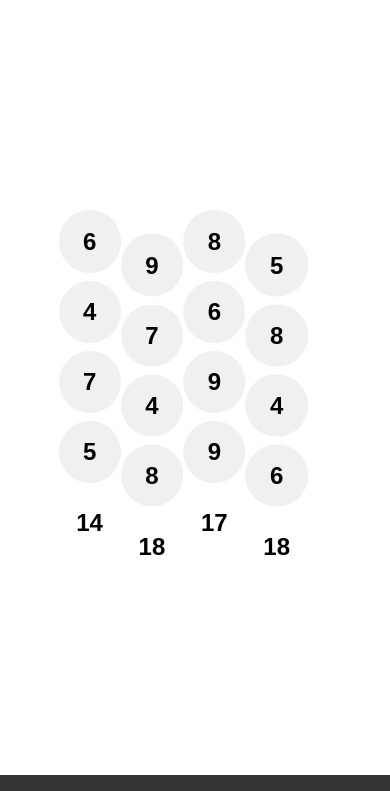
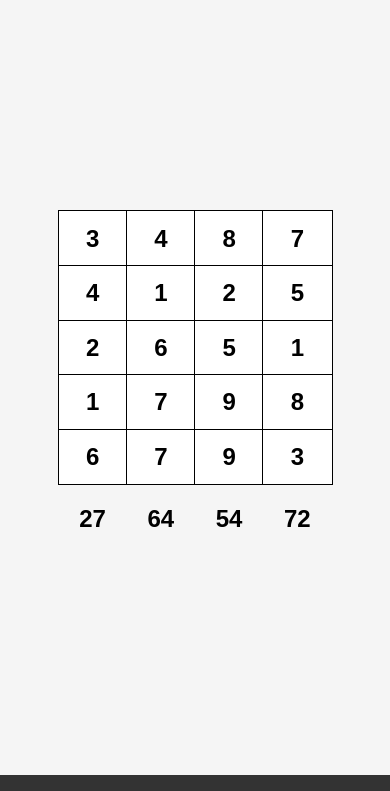
Before and after one commit to victormelomango/squar3, a plain HTML site: page index.html in a window 390 px wide. Shown: the part 53-844 px from the top of the page. Drawn offline with Linux system fonts and the light colour scheme.

Commit message:
v1.7 - Grid 4x5 con distribución equilibrada y objetivos ampliados
✨ Nuevas características:
- Grid ampliado de 4x4 a 4x5 (20 botones)
- Objetivos con rango ampliado: 18-81 (antes 13-19)
- Distribución equilibrada de números en el grid (mínima repetición)

🎮 Mejoras de jugabilidad:
- Cada número del 1-9 aparece exactamente 2 veces
- Algoritmo Fisher-Yates para mezcla aleatoria
- Eliminada validación de suma de objetivos (más desafiante)

📐 Ajustes visuales:
- Altura del grid ajustada: calc(size * 1.25) para 5 filas
- Mantiene proporciones correctas en responsive

```diff
--- a/index.html
+++ b/index.html
@@ -16,9 +16,11 @@
 
         <main id="game-area">
             <div id="game-wrapper">
-                <div id="columns-container">
-                    <!-- Las columnas se generarán con JavaScript -->
-                    <!-- Cada columna tendrá 4 botones + 1 objetivo -->
+                <div id="button-grid">
+                    <!-- Los botones se generarán con JavaScript -->
+                </div>
+                <div id="column-numbers">
+                    <!-- Los números de columna se generarán con JavaScript -->
                 </div>
             </div>
         </main>
--- a/script.js
+++ b/script.js
@@ -3,13 +3,14 @@
 // ============================================================================
 
 const CONFIG = {
-    GRID_SIZE: 16,
+    GRID_SIZE: 20,
     GRID_COLUMNS: 4,
+    GRID_ROWS: 5,
     TARGET_COUNT: 4,
     GRID_NUMBER_MIN: 1,
     GRID_NUMBER_MAX: 9,
-    TARGET_NUMBER_MIN: 13,
-    TARGET_NUMBER_MAX: 19,
+    TARGET_NUMBER_MIN: 18,
+    TARGET_NUMBER_MAX: 81,
     COLORS: ['#4ecd5dff', '#45b7d1', '#f9ca24', '#ff6b6b'] // Verde, Azul, Amarillo, Rojo
 };
 
@@ -229,31 +230,8 @@ const toggleTargetNumber = (element, columnIndex) => {
 };
 
 /**
- * Crea una columna completa con 4 botones y 1 objetivo
+ * Crea un botón del grid
  */
-const createColumn = (columnIndex, numbers, targetNumber) => {
-    const column = document.createElement('div');
-    column.className = 'game-column';
-    column.dataset.column = columnIndex;
-
-    // Crear contenedor de botones
-    const buttonsContainer = document.createElement('div');
-    buttonsContainer.className = 'column-buttons';
-
-    // Añadir 4 botones a la columna
-    numbers.forEach((number, rowIndex) => {
-        const buttonIndex = rowIndex * CONFIG.GRID_COLUMNS + columnIndex;
-        buttonsContainer.appendChild(createGridButton(buttonIndex, number));
-    });
-
-    // Crear objetivo
-    const target = createTargetNumber(columnIndex, targetNumber);
-
-    column.appendChild(buttonsContainer);
-    column.appendChild(target);
-
-    return column;
-};
 const createGridButton = (index, number) => {
     const button = document.createElement('div');
     button.className = 'square-button';
@@ -280,57 +258,82 @@ const createTargetNumber = (columnIndex, number) => {
 };
 
 /**
- * Genera los números para el grid
+ * Genera los números para el grid con mínima repetición
  */
 const generateGridNumbers = (providedNumbers) => {
+    if (providedNumbers) return providedNumbers;
+
     const availableNumbers = Array.from(
         { length: CONFIG.GRID_NUMBER_MAX - CONFIG.GRID_NUMBER_MIN + 1 },
         (_, i) => i + CONFIG.GRID_NUMBER_MIN
     );
 
-    return Array.from({ length: CONFIG.GRID_SIZE }, (_, i) =>
-        providedNumbers?.[i] ?? getRandomFromArray(availableNumbers)
-    );
+    const result = [];
+
+    // Calcular cuántas veces debe aparecer cada número
+    const numbersPerValue = Math.floor(CONFIG.GRID_SIZE / availableNumbers.length);
+    const remainder = CONFIG.GRID_SIZE % availableNumbers.length;
+
+    // Crear pool de números con mínima repetición
+    const pool = [];
+    availableNumbers.forEach(num => {
+        for (let i = 0; i < numbersPerValue; i++) {
+            pool.push(num);
+        }
+    });
+
+    // Añadir números extra aleatoriamente para completar el grid
+    for (let i = 0; i < remainder; i++) {
+        pool.push(getRandomFromArray(availableNumbers));
+    }
+
+    // Mezclar el pool (algoritmo Fisher-Yates)
+    for (let i = pool.length - 1; i > 0; i--) {
+        const j = Math.floor(Math.random() * (i + 1));
+        [pool[i], pool[j]] = [pool[j], pool[i]];
+    }
+
+    return pool;
 };
 
 /**
- * Genera los números objetivo con validación de suma
+ * Genera los números objetivo
  */
 const generateTargetNumbers = (providedNumbers) => {
     if (providedNumbers) return providedNumbers;
 
-    const gridSum = gameState.numbers.reduce((sum, num) => sum + num, 0);
     const targets = [];
-    let targetSum = 0;
 
     for (let i = 0; i < CONFIG.TARGET_COUNT; i++) {
-        const maxAllowed = gridSum - targetSum - (CONFIG.TARGET_COUNT - i - 1) * CONFIG.TARGET_NUMBER_MIN;
-        const max = Math.min(CONFIG.TARGET_NUMBER_MAX, maxAllowed);
-        const num = getRandomInRange(CONFIG.TARGET_NUMBER_MIN, max);
+        const num = getRandomInRange(CONFIG.TARGET_NUMBER_MIN, CONFIG.TARGET_NUMBER_MAX);
         targets.push(num);
-        targetSum += num;
     }
 
     return targets;
 };
 
 /**
- * Inicializa el juego con estructura por columnas
+ * Inicializa el grid de botones
  */
-const initializeGame = (gridNumbers, targetNumbers) => {
-    const container = document.getElementById('columns-container');
+const initializeGrid = (container, numbers) => {
     const fragment = document.createDocumentFragment();
 
-    for (let col = 0; col < CONFIG.GRID_COLUMNS; col++) {
-        // Obtener los 4 números de esta columna
-        const columnNumbers = [];
-        for (let row = 0; row < CONFIG.GRID_COLUMNS; row++) {
-            const index = row * CONFIG.GRID_COLUMNS + col;
-            columnNumbers.push(gridNumbers[index]);
-        }
+    numbers.forEach((number, index) => {
+        fragment.appendChild(createGridButton(index, number));
+    });
 
-        fragment.appendChild(createColumn(col, columnNumbers, targetNumbers[col]));
-    }
+    container.appendChild(fragment);
+};
+
+/**
+ * Inicializa los números objetivo
+ */
+const initializeTargets = (container, numbers) => {
+    const fragment = document.createDocumentFragment();
+
+    numbers.forEach((number, columnIndex) => {
+        fragment.appendChild(createTargetNumber(columnIndex, number));
+    });
 
     container.appendChild(fragment);
 };
@@ -350,22 +353,25 @@ const resetGameState = () => {
  * Inicializa el juego
  */
 const init = (providedGridNumbers = null, providedTargetNumbers = null) => {
-    const container = document.getElementById('columns-container');
+    const buttonGrid = document.getElementById('button-grid');
+    const columnNumbersContainer = document.getElementById('column-numbers');
 
-    if (!container) {
-        console.error('No se encontró el contenedor de columnas.');
+    if (!buttonGrid || !columnNumbersContainer) {
+        console.error('No se encontraron los elementos del DOM necesarios.');
         return;
     }
 
     resetGameState();
-    container.innerHTML = '';
+    buttonGrid.innerHTML = '';
+    columnNumbersContainer.innerHTML = '';
 
     const gridNumbers = generateGridNumbers(providedGridNumbers);
     gameState.numbers = [...gridNumbers];
 
     const targetNumbers = generateTargetNumbers(providedTargetNumbers);
 
-    initializeGame(gridNumbers, targetNumbers);
+    initializeGrid(buttonGrid, gridNumbers);
+    initializeTargets(columnNumbersContainer, targetNumbers);
 
     console.log('🎮 Juego inicializado');
 };
--- a/styles.css
+++ b/styles.css
@@ -19,7 +19,7 @@
     --grid-max-size: 500px;
 
     /* Espaciado */
-    --spacing-xs: 6px;
+    --spacing-xs: 5px;
     --spacing-sm: 8px;
     --spacing-md: 10px;
     --spacing-lg: 15px;
@@ -100,7 +100,7 @@ header h1 {
     display: flex;
     justify-content: center;
     align-items: center;
-    background-color: var(--color-bg-light);
+    background-color: var(--color-bg-game);
     overflow: hidden;
     transition: opacity var(--transition-fast);
 }
@@ -120,42 +120,23 @@ footer {
 }
 
 /* ============================================================================
-   ESTRUCTURA POR COLUMNAS
+   GRID DE BOTONES
    ============================================================================ */
 
-#columns-container {
-    display: flex;
-    gap: var(--spacing-sm);
+#button-grid {
+    display: grid;
+    grid-template-columns: repeat(4, 1fr);
+    grid-template-rows: repeat(5, 1fr);
     width: var(--grid-size-desktop);
+    height: calc(var(--grid-size-desktop) * 1.25);
     max-width: var(--grid-max-size);
-}
-
-.game-column {
-    flex: 1;
-    display: flex;
-    flex-direction: column;
-    gap: var(--spacing-sm);
-}
-
-.game-column:nth-child(2) {
-    transform: translateX(calc(-1vw - var(--spacing-sm) / 2)) translateY(calc(5vw + var(--spacing-sm) / 2));
-}
-.game-column:nth-child(3) {
-    transform: translateX(calc(2 * (-1vw - var(--spacing-sm) / 2)));
-}
-.game-column:nth-child(4) {
-    transform:  translateX(calc(3 * (-1vw - var(--spacing-sm) / 2))) translateY(calc(5vw + var(--spacing-sm) / 2));
-}
-
-.column-buttons {
-    display: flex;
-    flex-direction: column;
-    gap: var(--spacing-sm);
+    max-height: calc(var(--grid-max-size) * 1.25);
+    outline: var(--border-width) solid var(--border-color);
 }
 
 .square-button {
-    background-color: #f0f0f0;
-    border-radius: 50%;
+    background-color: var(--color-bg-light);
+    outline: var(--border-width) solid var(--border-color);
     cursor: pointer;
     user-select: none;
     display: flex;
@@ -165,8 +146,6 @@ footer {
     font-weight: bold;
     color: var(--color-text);
     position: relative;
-    aspect-ratio: 1;
-    width: 100%;
     transition: background-color var(--transition-fast),
                 transform var(--transition-fast);
 }
@@ -188,7 +167,6 @@ footer {
     right: 0;
     bottom: 0;
     background-color: rgba(255, 255, 255, 0.5);
-    border-radius: 50%;
     pointer-events: none;
 }
 
@@ -198,6 +176,13 @@ footer {
    NÚMEROS OBJETIVO
    ============================================================================ */
 
+#column-numbers {
+    display: grid;
+    grid-template-columns: repeat(4, 1fr);
+    width: var(--grid-size-desktop);
+    max-width: var(--grid-max-size);
+}
+
 .column-number {
     display: flex;
     align-items: center;
@@ -206,7 +191,6 @@ footer {
     font-weight: bold;
     color: #000;
     aspect-ratio: 1;
-    width: 100%;
     cursor: pointer;
     transition: opacity var(--transition-normal),
                 transform var(--transition-fast),
@@ -236,7 +220,12 @@ footer {
         padding: var(--spacing-sm);
     }
 
-    #columns-container {
+    #button-grid {
+        width: var(--grid-size-tablet);
+        height: var(--grid-size-tablet);
+    }
+
+    #column-numbers {
         width: var(--grid-size-tablet);
     }
 }
@@ -254,7 +243,12 @@ footer {
         font-size: var(--font-size-md);
     }
 
-    #columns-container {
+    #button-grid {
+        width: var(--grid-size-landscape);
+        height: var(--grid-size-landscape);
+    }
+
+    #column-numbers {
         width: var(--grid-size-landscape);
     }
 }
```
